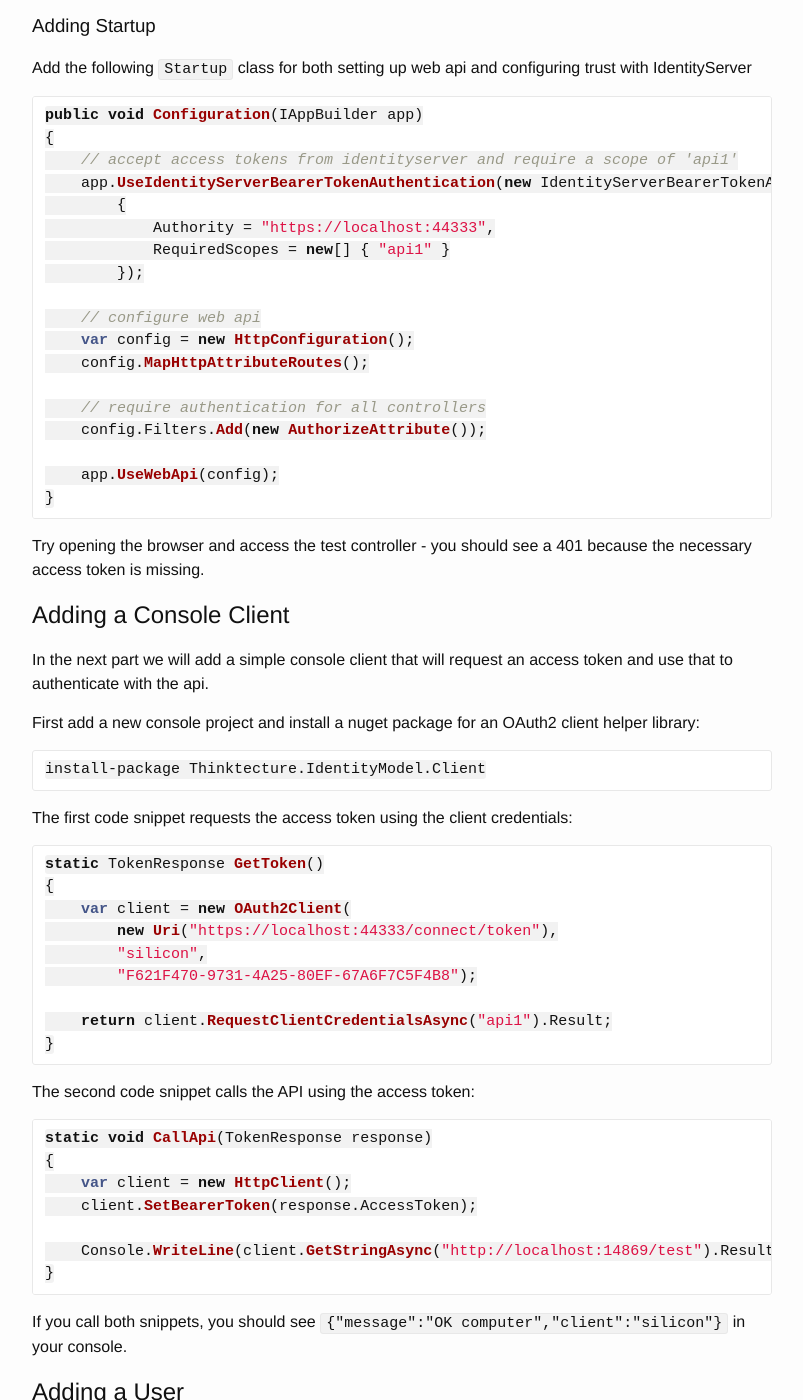
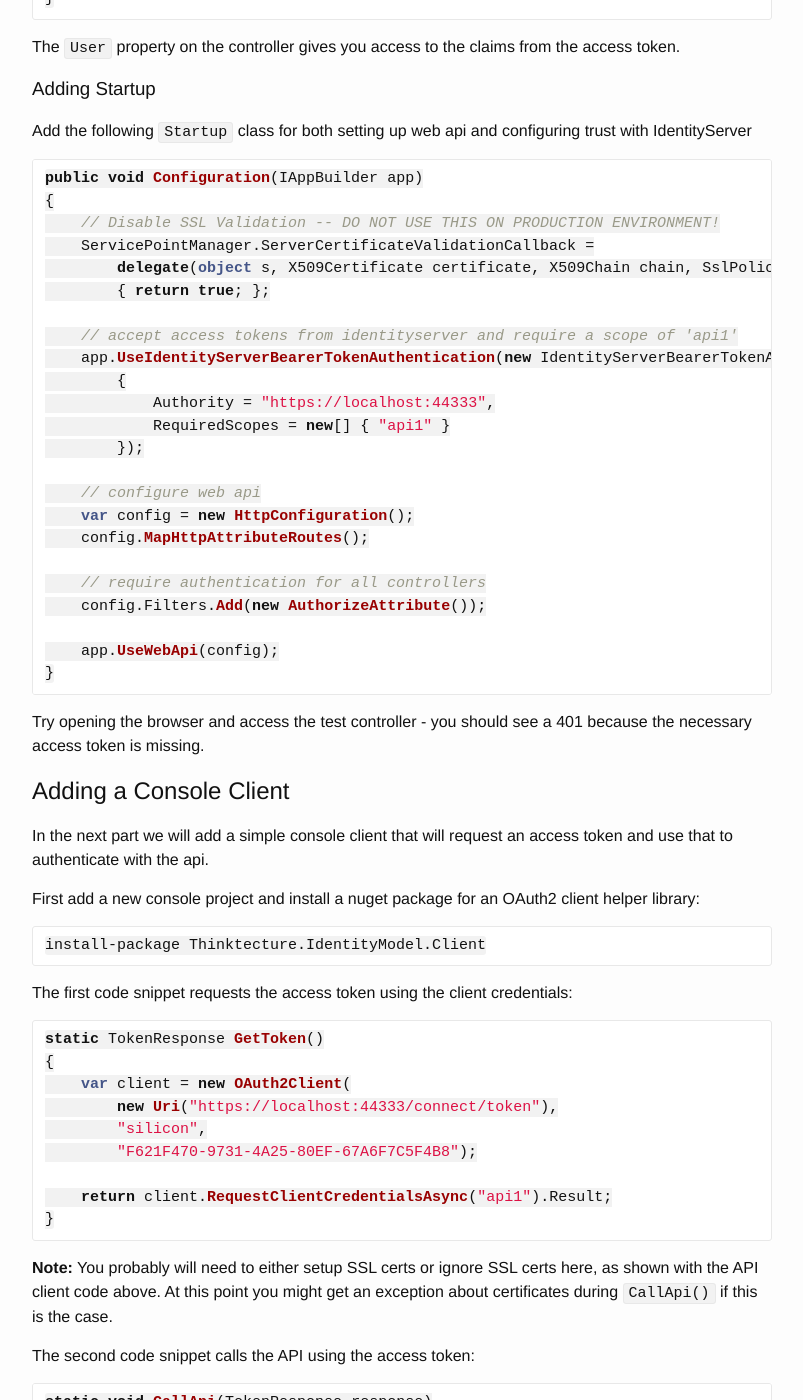
Before and after one commit to IdentityServer/Documentation, a Jekyll site: the page built from docs/overview/simplestOAuth.md, in a window 1280 px wide and 1400 px high, scrolled down 3935 px. Shown: the whole window, without its empty margins (238-1041 px from the left). Built offline with Jekyll 4.4.1, drawn with Linux system fonts in a browser that asks for light colours; Markdown is read by kramdown in place of the engine named in the settings; some of the changed text lies outside the part shown.

Commit message:
Add notes regarding SSL certs validation.
I hope this addition is appreciated. Hard times here figuring these things out. :)

````diff
--- a/docs/overview/simplestOAuth.md
+++ b/docs/overview/simplestOAuth.md
@@ -134,6 +134,7 @@ static void Main(string[] args)
     }
 }
 ```
+If you want to change the port above, keep in mind requests are only processed if the port is either **443** or one between **44300:44399**.
 
 When you run the console app, you should see some diagnostics output and `server running...`.
 
@@ -179,6 +180,11 @@ Add the following `Startup` class for both setting up web api and configuring tr
 ```csharp
 public void Configuration(IAppBuilder app)
 {
+    // Disable SSL Validation -- DO NOT USE THIS ON PRODUCTION ENVIRONMENT!
+    ServicePointManager.ServerCertificateValidationCallback =
+        delegate(object s, X509Certificate certificate, X509Chain chain, SslPolicyErrors sslPolicyErrors)
+        { return true; };
+
     // accept access tokens from identityserver and require a scope of 'api1'
     app.UseIdentityServerBearerTokenAuthentication(new IdentityServerBearerTokenAuthenticationOptions
         {
@@ -221,6 +227,8 @@ static TokenResponse GetToken()
     return client.RequestClientCredentialsAsync("api1").Result;
 }
 ```
+
+**Note:** You probably will need to either setup SSL certs or ignore SSL certs here, as shown with the API client code above. At this point you might get an exception about certificates during `CallApi()` if this is the case.
 
 The second code snippet calls the API using the access token:
 
````
